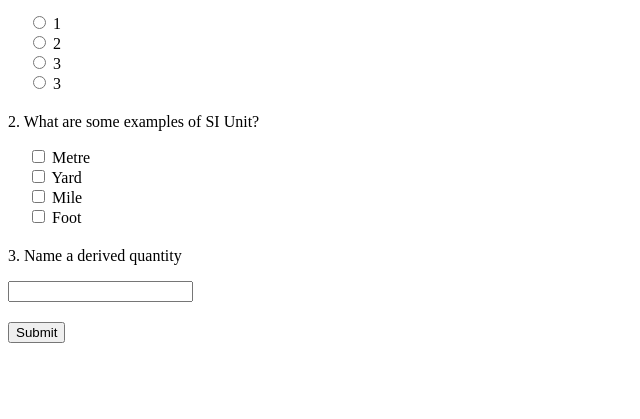
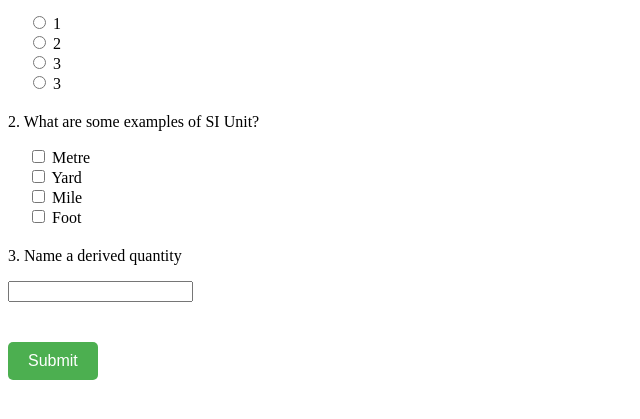
Before and after one commit to kishernrao/TT8L-10, a plain HTML site: page kishern.html in a window 1280 px wide. Shown: the part 101-520 px from the top of the page, without its empty margins (0-640 px from the left). Drawn offline with Linux system fonts and the light colour scheme.

Commit message:
styling the submit button using css

```diff
--- a/kishern.html
+++ b/kishern.html
@@ -8,6 +8,19 @@
         }
         .mcq-options {
             margin-left: 20px;
+        }
+        button {
+            background-color: #4CAF50;
+            color: white;
+            border: none;
+            padding: 10px 20px;
+            text-align: center;
+            text-decoration: none;
+            display: inline-block;
+            font-size: 16px;
+            margin-top: 20px;
+            cursor: pointer;
+            border-radius: 5px;
         }
     </style>
 </head>
```
